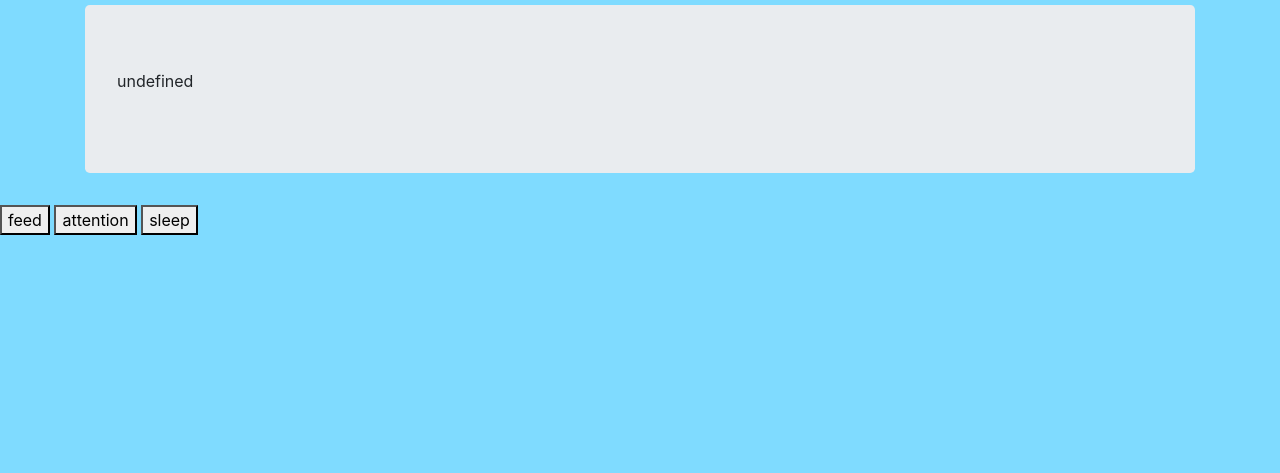
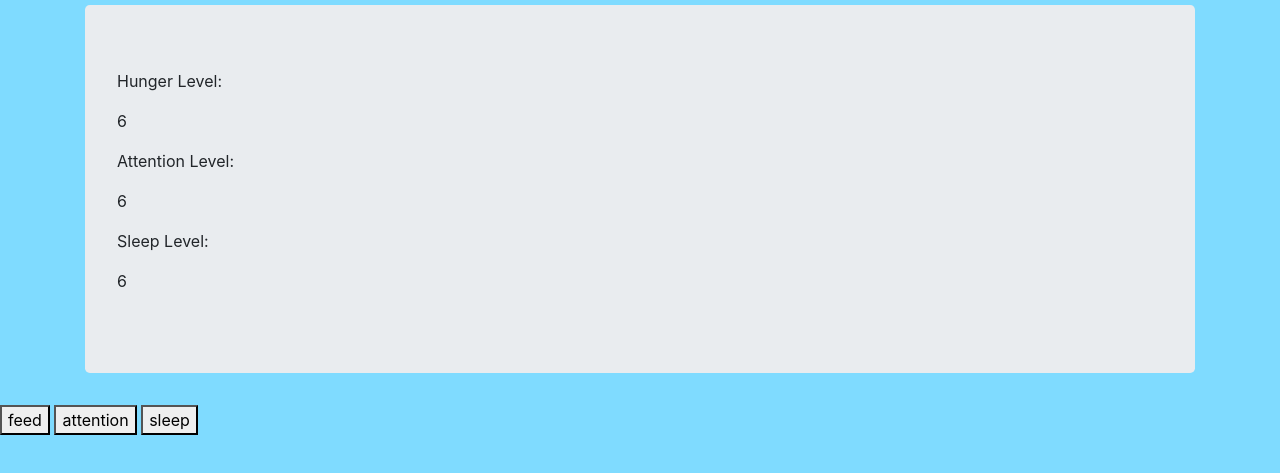
Before and after one commit to LisaMJensen/Tamagotchi, a website built with webpack: page src/index.html in a window 1280 px wide. Shown: the part 41-514 px from the top of the page. Built offline with nearby package versions, Linux system fonts and the light colour scheme.

Commit message:
Add hunger, attention, and sleep levels that are trackable on the html

```diff
--- a/src/Tamagotchi.js
+++ b/src/Tamagotchi.js
@@ -10,23 +10,23 @@ export class Tamagotchi {
 
 constructor (name) {
     this.name = name;
-    this.foodLevel = 10;
-    this.attentionLevel = 10;
-    this.sleepLevel = 10;
+    this.foodLevel = 11;
+    this.attentionLevel = 11;
+    this.sleepLevel = 11;
   }
   // let pet = new userTamagotchi ("Earl", 10, 10, 10);
 
   setHunger() {
     setInterval(() => {
       this.foodLevel--;
-      // console.log(this.foodLevel)
+      console.log(this.foodLevel)
     }, 1000);
   }
 
   setAttention() {
     setInterval(() => {
       this.attentionLevel--;
-      console.log(this.attentionLevel)
+      // console.log(this.attentionLevel)
     }, 1000);
   }
 
@@ -62,14 +62,14 @@ constructor (name) {
   }
 
  feed() {
-    this.foodLevel = 10;
+    this.foodLevel = 11;
   }
 
 play() {
-    this.attentionLevel = 10;
+    this.attentionLevel = 11;
   }
 sleep() {
-    this.sleepLevel = 10;
+    this.sleepLevel = 11;
   }
   // document.getElementById("visibleFeed").innerHTML = this.foodLevel;
 }
--- a/src/index.html
+++ b/src/index.html
@@ -11,8 +11,11 @@
   <h2>Tamagotchi</h2>
   <div class="container">
     <div class="jumbotron">
-      <p id="visibleFeed">  </p>
+      <p>Hunger Level:</p>
+      <p id="visibleFeed"> </p>
+      <p>Attention Level:</p>
       <p id="visibleAttention"> </p>
+      <p>Sleep Level:</p>
       <p id="visibleSleep"> </p>
 
     </div>
--- a/src/main.js
+++ b/src/main.js
@@ -23,7 +23,29 @@ console.log(pet);
 console.log(pet.name)
 console.log(pet.foodLevel)
 
-document.getElementById("visibleFeed").innerHTML = this.foodLevel;
+
+  var displayFoodLevel = setInterval(function () {
+      document.getElementById("visibleFeed").innerHTML = pet.foodLevel;
+      if (pet.foodLevel === 0) {
+          clearInterval(displayFoodLevel);
+      }
+      }, 1000);
+
+  var displayAttentionLevel = setInterval(function () {
+      document.getElementById("visibleAttention").innerHTML = pet.attentionLevel;
+      if (pet.attentionLevel === 0) {
+          clearInterval(displayAttentionLevel);
+      }
+      }, 1000);
+
+  var displaySleepLevel = setInterval(function () {
+      document.getElementById("visibleSleep").innerHTML = pet.sleepLevel;
+      if (pet.sleepLevel === 0) {
+          clearInterval(displaySleepLevel);
+      }
+      }, 1000);
+
+// document.getElementById("visibleFeed").innerHTML = pet.foodLevel
 
     $("#feed").click(function() {
       // event.preventDefault();
@@ -42,3 +64,5 @@ document.getElementById("visibleFeed").innerHTML = this.foodLevel;
 
   });
 });
+// setInterval(function) {
+// document.getElementById("visibleFeed").innerHTML = (pet.foodLevel)}, 1000);
```
